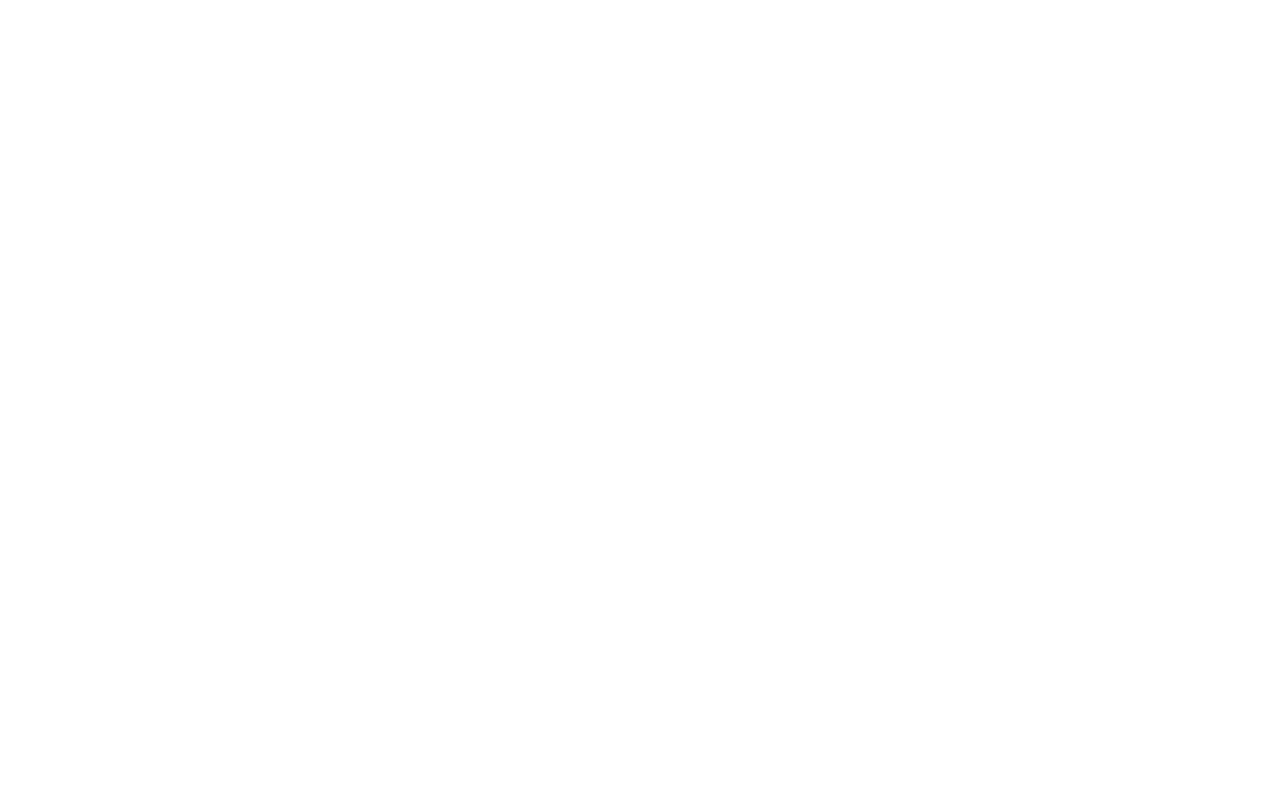
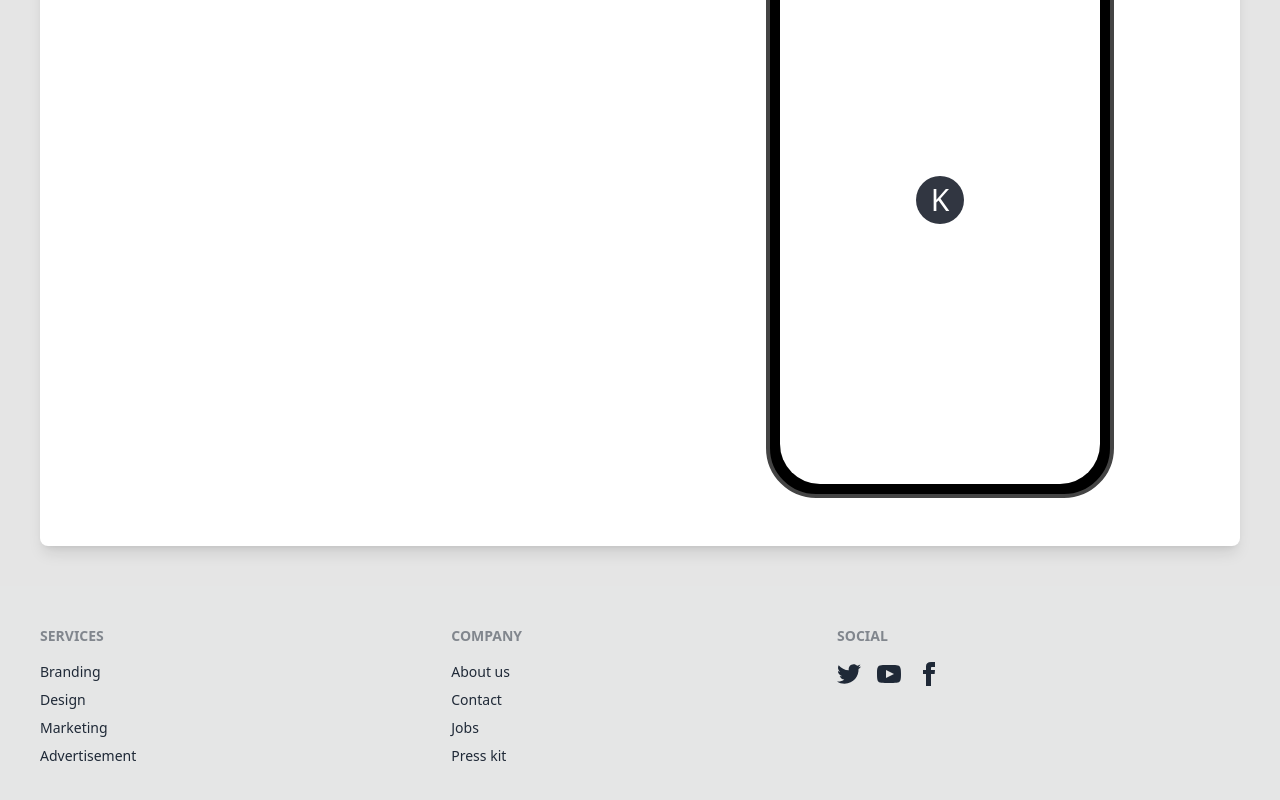
Before and after one commit to yusaincedere/linktree-clone, a Next.js app: page / in a window 1280 px wide. Shown: the part 250-1050 px from the top of the page. Before the commit the page ends 800 px from the top, so only its background shows below. Built offline with nearby package versions, Linux system fonts and the light colour scheme.

Commit message:
added footer

```diff
--- /dev/null
+++ b/src/components/footer/Footer.js
@@ -0,0 +1,30 @@
+
+export default function Footer() {
+
+    return (
+        <footer className="footer p-10 bg-base-300 text-base-content">
+            <div>
+                <span className="footer-title">Services</span>
+                <a className="link link-hover">Branding</a>
+                <a className="link link-hover">Design</a>
+                <a className="link link-hover">Marketing</a>
+                <a className="link link-hover">Advertisement</a>
+            </div>
+            <div>
+                <span className="footer-title">Company</span>
+                <a className="link link-hover">About us</a>
+                <a className="link link-hover">Contact</a>
+                <a className="link link-hover">Jobs</a>
+                <a className="link link-hover">Press kit</a>
+            </div>
+            <div>
+                <span className="footer-title">Social</span>
+                <div className="grid grid-flow-col gap-4">
+                    <a><svg xmlns="http://www.w3.org/2000/svg" width="24" height="24" viewBox="0 0 24 24" className="fill-current"><path d="M24 4.557c-.883.392-1.832.656-2.828.775 1.017-.609 1.798-1.574 2.165-2.724-.951.564-2.005.974-3.127 1.195-.897-.957-2.178-1.555-3.594-1.555-3.179 0-5.515 2.966-4.797 6.045-4.091-.205-7.719-2.165-10.148-5.144-1.29 2.213-.669 5.108 1.523 6.574-.806-.026-1.566-.247-2.229-.616-.054 2.281 1.581 4.415 3.949 4.89-.693.188-1.452.232-2.224.084.626 1.956 2.444 3.379 4.6 3.419-2.07 1.623-4.678 2.348-7.29 2.04 2.179 1.397 4.768 2.212 7.548 2.212 9.142 0 14.307-7.721 13.995-14.646.962-.695 1.797-1.562 2.457-2.549z"></path></svg></a>
+                    <a><svg xmlns="http://www.w3.org/2000/svg" width="24" height="24" viewBox="0 0 24 24" className="fill-current"><path d="M19.615 3.184c-3.604-.246-11.631-.245-15.23 0-3.897.266-4.356 2.62-4.385 8.816.029 6.185.484 8.549 4.385 8.816 3.6.245 11.626.246 15.23 0 3.897-.266 4.356-2.62 4.385-8.816-.029-6.185-.484-8.549-4.385-8.816zm-10.615 12.816v-8l8 3.993-8 4.007z"></path></svg></a>
+                    <a><svg xmlns="http://www.w3.org/2000/svg" width="24" height="24" viewBox="0 0 24 24" className="fill-current"><path d="M9 8h-3v4h3v12h5v-12h3.642l.358-4h-4v-1.667c0-.955.192-1.333 1.115-1.333h2.885v-5h-3.808c-3.596 0-5.192 1.583-5.192 4.615v3.385z"></path></svg></a>
+                </div>
+            </div>
+        </footer>
+    )
+}
--- a/src/components/layout/layout.js
+++ b/src/components/layout/layout.js
@@ -1,3 +1,4 @@
+import Footer from "../footer/Footer";
 import Header from "../navbar/Header";
 
 export default function Layout({children}) {
@@ -5,6 +6,7 @@
       <>
        <Header/>
         <main>{children}</main>
+        <Footer/>
       </>
     );
   }
--- a/src/pages/index.js
+++ b/src/pages/index.js
@@ -1,20 +1,44 @@
-import { Disclosure } from "@headlessui/react";
 
 export default function HomePage({ pageProps }) {
+
+  const avatarPlaceHolder = (<div className="avatar placeholder">
+  <div className="bg-neutral-focus text-neutral-content rounded-full w-12">
+    <span className="text-3xl">K</span>
+  </div>
+</div>
+)
+
   return (
-
     <section className="gradient-form h-full bg-neutral-200 dark:bg-neutral-700">
-
       <div className="h-full p-10">
         <div
           className="g-6 flex h-full flex-wrap items-center justify-center text-neutral-800 dark:text-neutral-200">
           <div className="w-full">
-
             <div
               className="block rounded-lg bg-white shadow-lg dark:bg-neutral-800">
-              <div className="g-0 lg:flex lg:flex-wrap"></div>
+              <div className="g-0 lg:flex lg:flex-wrap">
+                {/* Left column container */}
+                <div className="px-4 md:px-0 lg:w-6/12">
+                  <div className="md:mx-6 md:p-12">
+
+                  </div>
+                </div>
+                {/* Right column container */}
+                <div
+                  className="flex items-center rounded-b-lg lg:w-6/12 lg:rounded-r-lg lg:rounded-bl-none p-12">
+
+                  <div className="mockup-phone">
+                    <div className="camera"></div>
+                    <div className="display">
+                      {/* Phone content*/}
+                      <div className="artboard artboard-demo phone-1">
+                        {avatarPlaceHolder}
+                      </div>
+                    </div>
+                  </div>
+                </div>
+              </div>
             </div>
-
           </div>
         </div>
       </div>
```
